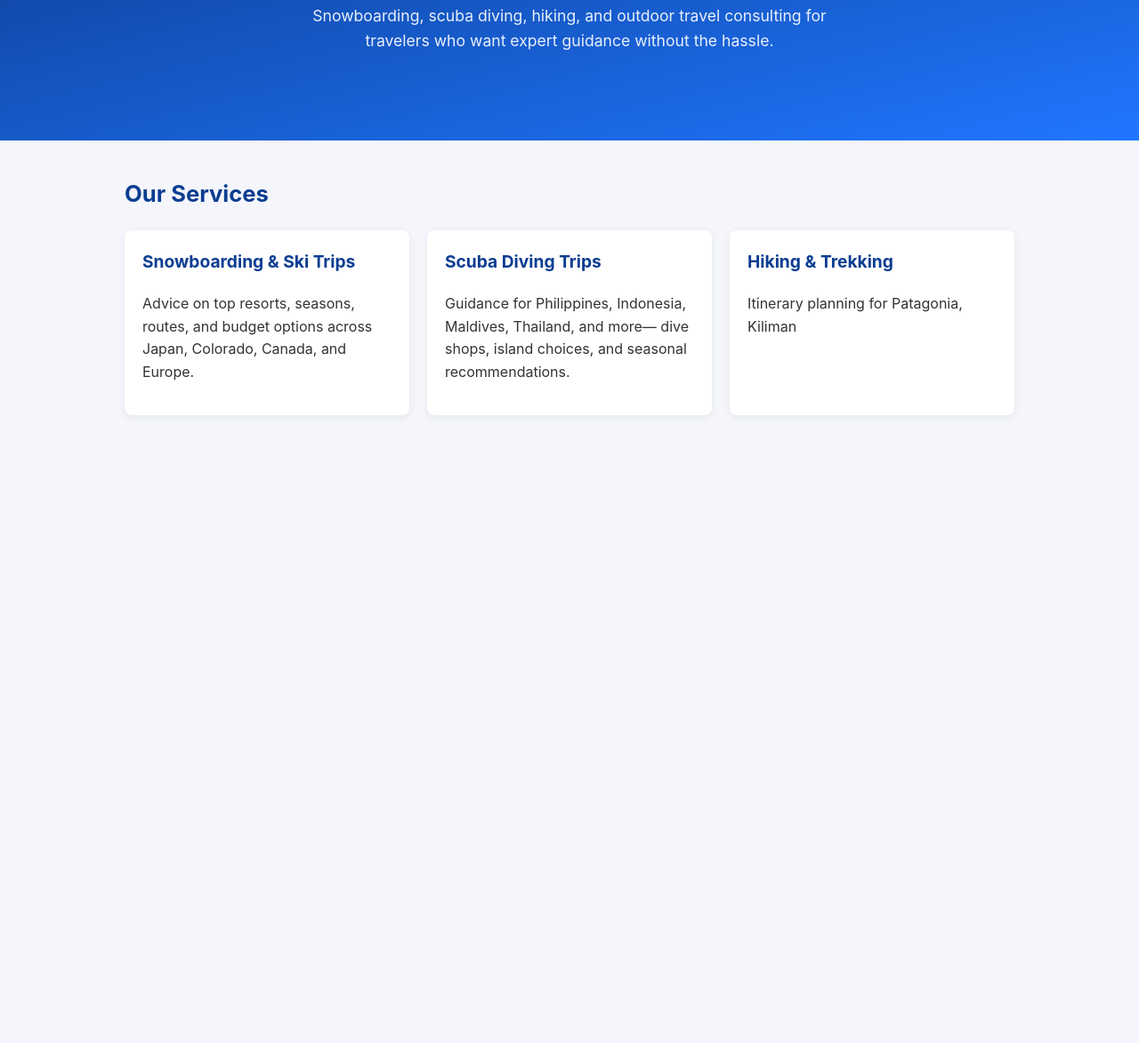
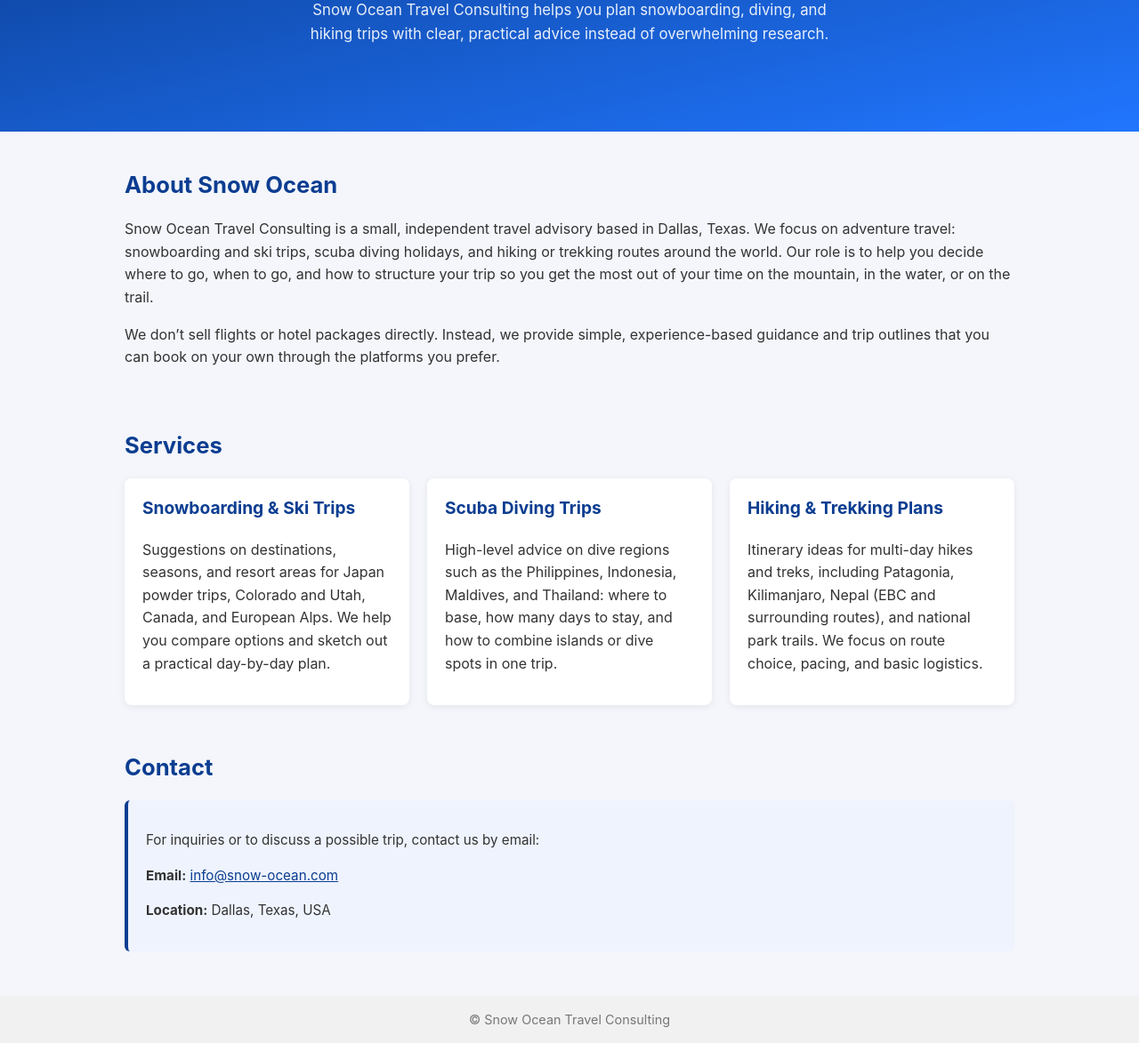
Before and after one commit to fornever1989522-coder/snow-ocean-site, a plain HTML site: page index.html in a window 1280 px wide. Shown: the part 217-1390 px from the top of the page at 89% size. Before the commit the page ends 800 px from the top, so only its background shows below. Drawn offline with Linux system fonts and the light colour scheme.

Commit message:
Update index.html

```diff
--- a/index.html
+++ b/index.html
@@ -16,12 +16,12 @@
 
     /* HEADER */
     header {
-      background: white;
+      background: #ffffff;
       box-shadow: 0 2px 8px rgba(0,0,0,0.08);
       position: sticky;
       top: 0;
       z-index: 100;
-      padding: 16px 0;
+      padding: 14px 0;
     }
     nav {
       max-width: 1100px;
@@ -56,23 +56,23 @@
     }
     .hero h1 {
       margin: 0;
-      font-size: 2.4rem;
+      font-size: 2.3rem;
       font-weight: 700;
     }
     .hero p {
-      font-size: 1.1rem;
+      font-size: 1.05rem;
       margin-top: 12px;
-      max-width: 600px;
+      max-width: 620px;
       margin-left: auto;
       margin-right: auto;
       opacity: 0.9;
     }
 
-    /* SECTION CONTAINER */
+    /* SECTIONS */
     .section {
       max-width: 1000px;
       margin: 40px auto;
-      padding: 0 20px;
+      padding: 0 20px 10px;
     }
     h2 {
       color: #0b3d91;
@@ -85,12 +85,12 @@
       display: grid;
       grid-template-columns: repeat(auto-fit, minmax(260px, 1fr));
       gap: 20px;
-      margin-top: 20px;
+      margin-top: 16px;
     }
     .card {
-      background: white;
+      background: #ffffff;
       border-radius: 8px;
-      padding: 20px;
+      padding: 18px 20px;
       box-shadow: 0 2px 8px rgba(0,0,0,0.07);
       text-align: left;
     }
@@ -104,9 +104,10 @@
     .contact-box {
       background: #eef3fd;
       border-left: 4px solid #0b3d91;
-      padding: 20px;
+      padding: 18px 20px;
       border-radius: 6px;
-      margin-top: 20px;
+      margin-top: 16px;
+      font-size: 0.95rem;
     }
 
     footer {
@@ -117,6 +118,13 @@
       color: #777;
       margin-top: 40px;
     }
+
+    a {
+      color: #0b3d91;
+    }
+    a:hover {
+      color: #0641c7;
+    }
   </style>
 </head>
 <body>
@@ -125,8 +133,8 @@
   <nav>
     <div class="logo">Snow Ocean Consulting</div>
     <div class="menu">
+      <a href="#about">About</a>
       <a href="#services">Services</a>
-      <a href="#about">About</a>
       <a href="#contact">Contact</a>
     </div>
   </nav>
@@ -134,23 +142,76 @@
 
 <section class="hero">
   <h1>Adventure Travel Planning Made Simple</h1>
-  <p>Snowboarding, scuba diving, hiking, and outdoor travel consulting for
-     travelers who want expert guidance without the hassle.</p>
+  <p>
+    Snow Ocean Travel Consulting helps you plan snowboarding, diving, and hiking trips
+    with clear, practical advice instead of overwhelming research.
+  </p>
 </section>
 
+<div class="section" id="about">
+  <h2>About Snow Ocean</h2>
+  <p>
+    Snow Ocean Travel Consulting is a small, independent travel advisory based in Dallas, Texas.
+    We focus on adventure travel: snowboarding and ski trips, scuba diving holidays, and
+    hiking or trekking routes around the world. Our role is to help you decide where to go,
+    when to go, and how to structure your trip so you get the most out of your time on the
+    mountain, in the water, or on the trail.
+  </p>
+  <p>
+    We don’t sell flights or hotel packages directly. Instead, we provide simple, experience-based
+    guidance and trip outlines that you can book on your own through the platforms you prefer.
+  </p>
+</div>
+
 <div class="section" id="services">
-  <h2>Our Services</h2>
+  <h2>Services</h2>
   <div class="services">
     <div class="card">
       <h3>Snowboarding & Ski Trips</h3>
-      <p>Advice on top resorts, seasons, routes, and budget options across Japan,
-         Colorado, Canada, and Europe.</p>
+      <p>
+        Suggestions on destinations, seasons, and resort areas for Japan powder trips,
+        Colorado and Utah, Canada, and European Alps. We help you compare options and
+        sketch out a practical day-by-day plan.
+      </p>
     </div>
     <div class="card">
       <h3>Scuba Diving Trips</h3>
-      <p>Guidance for Philippines, Indonesia, Maldives, Thailand, and more—
-         dive shops, island choices, and seasonal recommendations.</p>
+      <p>
+        High-level advice on dive regions such as the Philippines, Indonesia, Maldives,
+        and Thailand: where to base, how many days to stay, and how to combine islands
+        or dive spots in one trip.
+      </p>
     </div>
     <div class="card">
-      <h3>Hiking & Trekking</h3>
-      <p>Itinerary planning for Patagonia, Kiliman
+      <h3>Hiking & Trekking Plans</h3>
+      <p>
+        Itinerary ideas for multi-day hikes and treks, including Patagonia, Kilimanjaro,
+        Nepal (EBC and surrounding routes), and national park trails. We focus on route
+        choice, pacing, and basic logistics.
+      </p>
+    </div>
+  </div>
+</div>
+
+<div class="section" id="contact">
+  <h2>Contact</h2>
+  <div class="contact-box">
+    <p>
+      For inquiries or to discuss a possible trip, contact us by email:
+    </p>
+    <p>
+      <strong>Email:</strong>
+      <a href="mailto:info@snow-ocean.com">info@snow-ocean.com</a>
+    </p>
+    <p>
+      <strong>Location:</strong> Dallas, Texas, USA
+    </p>
+  </div>
+</div>
+
+<footer>
+  © Snow Ocean Travel Consulting
+</footer>
+
+</body>
+</html>
```
